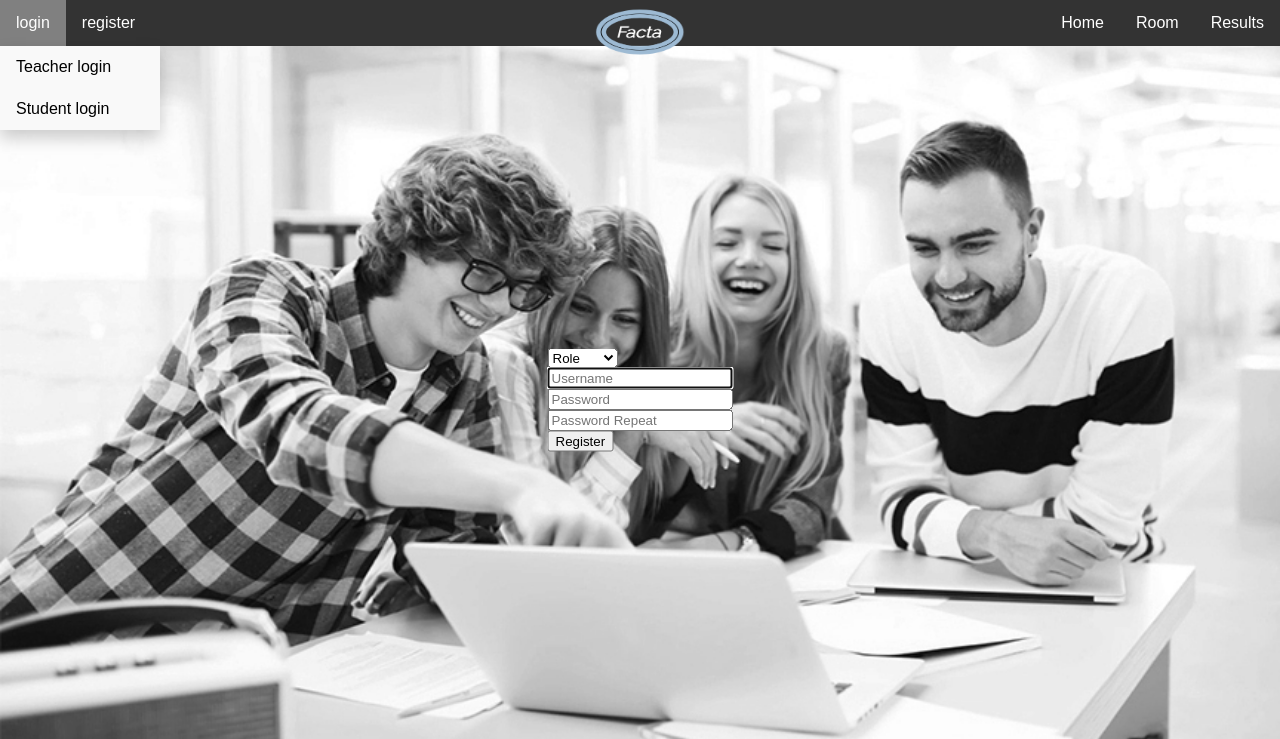
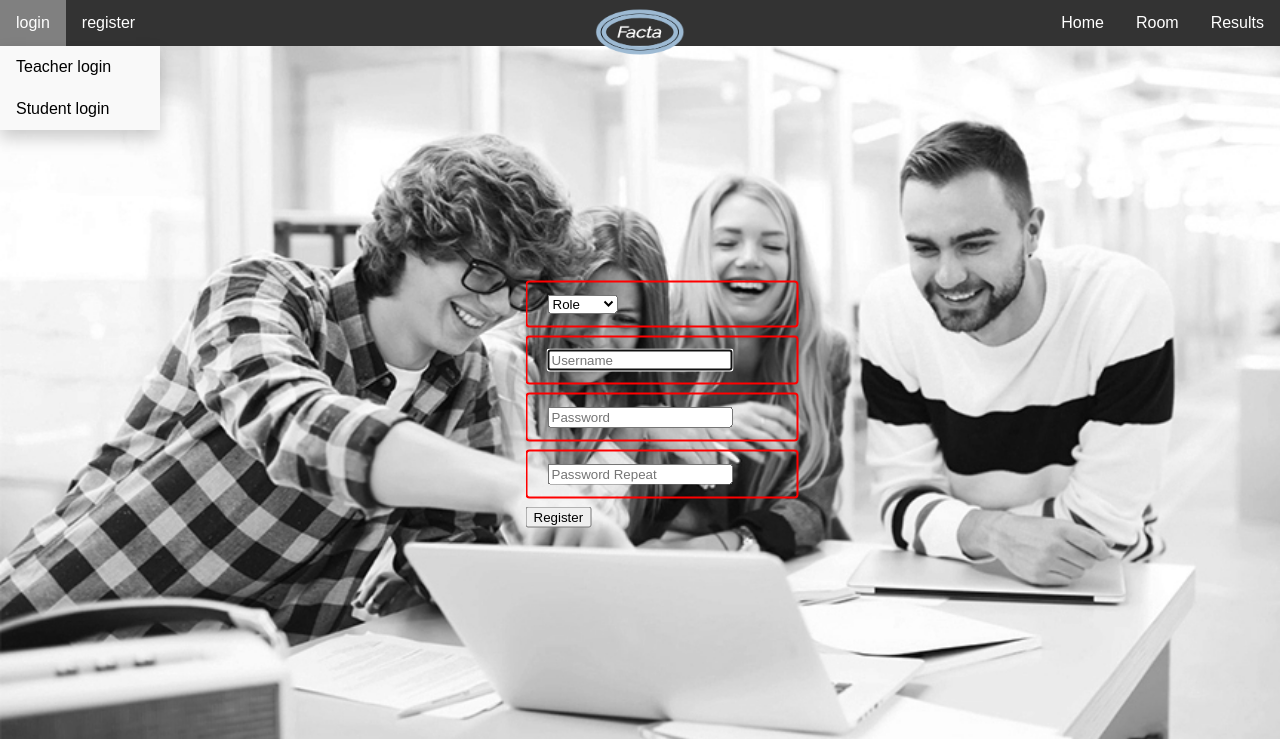
Before and after one commit to insideranionic/WebIK, a Flask app: page /register in a window 1280 px wide. Shown: the top 739 px of the page. Run offline with Flask 2, Linux system fonts and the light colour scheme; some libraries are stand-ins or nearby versions.

Commit message:
changed form

```diff
--- a/static/style_home.css
+++ b/static/style_home.css
@@ -151,3 +151,11 @@ img {
   height: 6%;
   width: 7%;
 }
+
+.form-group {
+  width: 100%;
+  padding: 12px 20px;
+  margin: 8px 0;
+  border: 2px solid red;
+  border-radius: 4px;
+}
--- a/templates/layout.html
+++ b/templates/layout.html
@@ -6,10 +6,11 @@
         <!-- Required meta tags -->
         <meta charset="utf-8">
         <link rel="stylesheet" href="static/style_home.css">
+
         {% if request.endpoint == 'quiz' %}
             <link href="{{ url_for('static', filename='style_quiz.css') }}" rel="stylesheet" type="text/css">
         {% elif request.endpoint == 'another' %}
-                <link href="{{ url_for('static', filename='another.css') }}" rel="stylesheet" type="text/css">
+            <link href="{{ url_for('static', filename='another.css') }}" rel="stylesheet" type="text/css">
         {% endif %}
 
         <title>Facta: {% block title %}{% endblock %}</title>
--- a/templates/room.html
+++ b/templates/room.html
@@ -5,6 +5,7 @@
 {% endblock %}
 
 {% block main %}
+<<<<<<<<< saved version
         <form class = "search" action="/room" method="POST">
         <div class="form">
             <input name="search" placeholder="Search teacher room" type="text">
@@ -14,6 +15,9 @@
         </div>
 
 
+=========
+
+>>>>>>>>> local version
     <form action="/room" method="GET">
         {% for quizes in room_quizes %}
          <a class="room" href="quiz">{{quizes}}</a>
```
Also changed, not shown: 1 other file.
